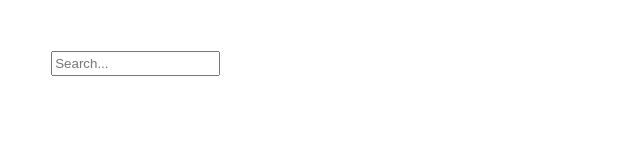
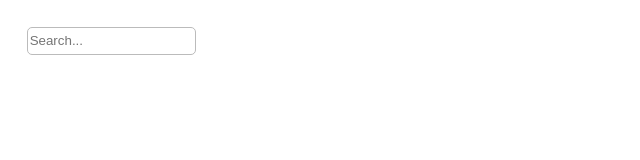
Before and after one commit to Xylo87/CSS-Challenges, a plain HTML site: page Challenge 3/index.html in a window 1280 px wide. Shown: the whole page, without its empty margins (0-640 px from the left). Drawn offline with Linux system fonts and the light colour scheme.

Commit message:
feat/update : corrections d'ergonomie

```diff
--- a/Challenge 3/index.html
+++ b/Challenge 3/index.html
@@ -6,7 +6,7 @@
     </head>
     <body>
         <div class="container">
-            <label for="search-field">Test</label>
+            <label for="search-field" class="hide">Search</label>
             <input type="search"
             class="search-bar"
             id="search-field"
--- a/Challenge 3/style.css
+++ b/Challenge 3/style.css
@@ -9,20 +9,25 @@
     --search-focus-border: #3a71ca;
 }
 
-label {
+.hide {
     position: absolute;
     visibility: hidden;
 }
 
 .container {
     width: 40%;
+    min-width: 320px;
 }
 
 #search-field {
     width: 33%;
-    margin: 10%;
-    padding: 3px 2px;
+    margin: 2em;
+    line-height: 2em;
+    padding: 0 2px;
+    border-radius: 5px;
+    border: 1px solid;
     transition: width 0.5s;
+    border-color: var(--search-border);
 }
 
 #search-field:focus {
```
